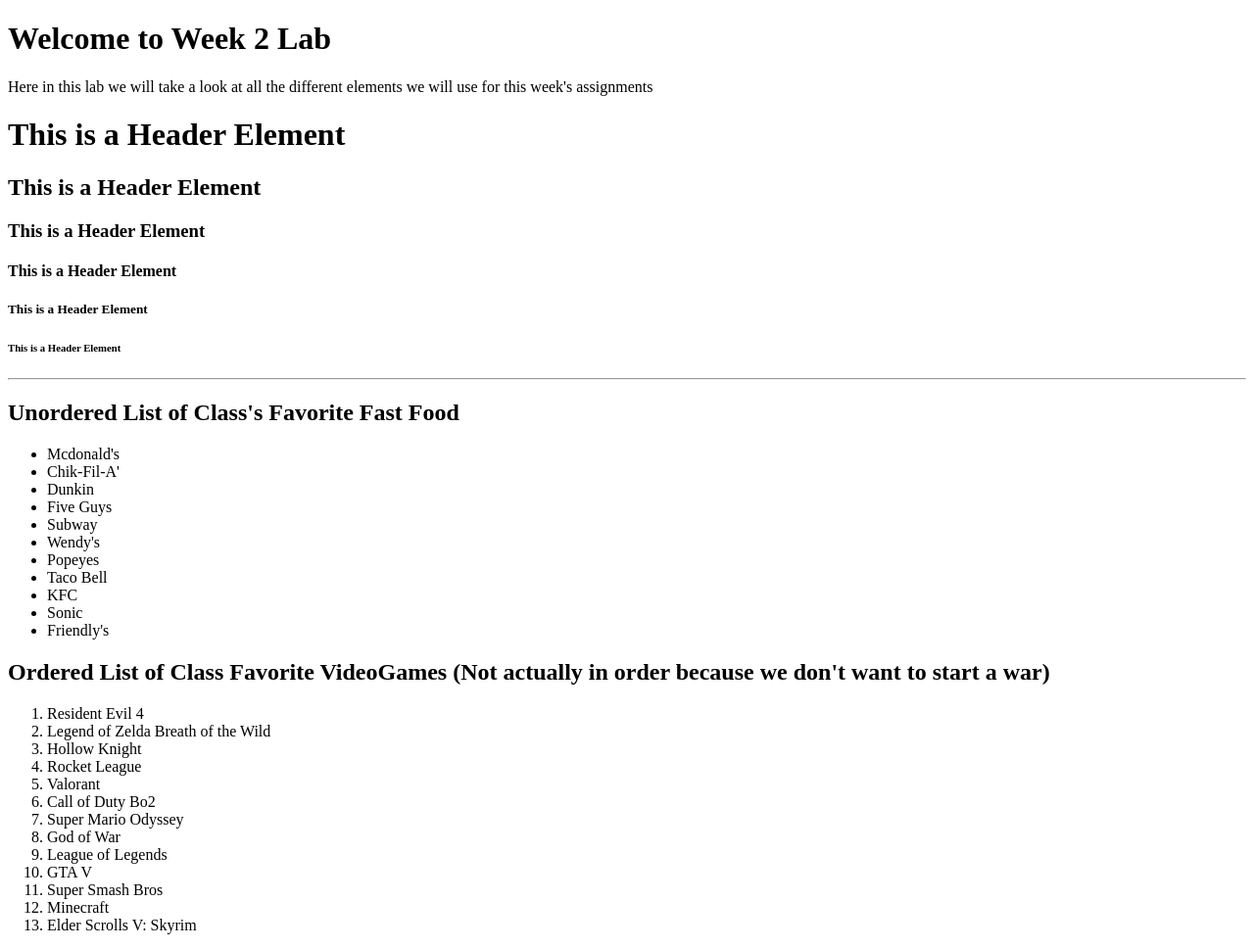
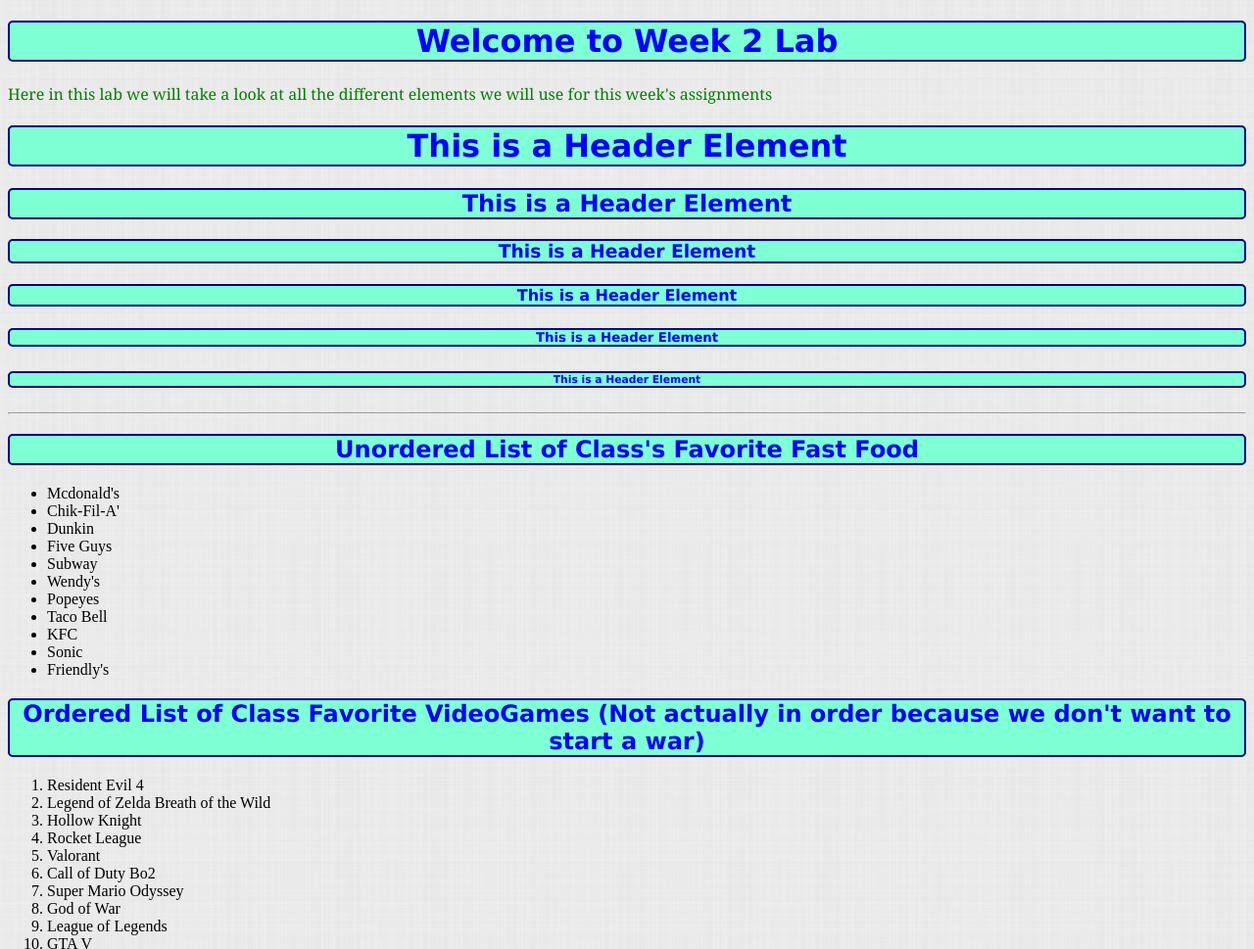
Before and after one commit to OwenMTill/HTMLJS202221, a plain HTML site: page Week2/week2lab.html in a window 1280 px wide. Shown: the top 969 px of the page at 98% size. Drawn offline with Linux system fonts and the light colour scheme.

Commit message:
In class work oct 12 and start of assignment 2

```diff
--- /dev/null
+++ b/Week2/style.css
@@ -0,0 +1,29 @@
+p {
+    color: green;
+    font-family: Georgia, 'Times New Roman', Times, serif;
+}
+h3,h2,h5,h1,h4,h6{
+    color: blue;
+    font-family: 'Lucida Sans', 'Lucida Sans Regular', 'Lucida Grande', 'Lucida Sans Unicode', Geneva, Verdana, sans-serif;
+    background-color: aquamarine;
+    text-align: center;
+    border: 2px solid darkblue;
+    border-radius: 5px;
+}
+body{
+    background-color: #c5ebf1;
+    background-image: url("images/background.png");
+}
+a:link{
+    color: darkblue;
+    text-decoration: none;
+}
+a:visited{
+    color: darkblue;
+}
+a:hover{
+    text-decoration: underline;
+}
+a:active{
+    color: black;
+}
--- a/Week2/week2lab.html
+++ b/Week2/week2lab.html
@@ -3,6 +3,40 @@
     <head>
         <meta charset="UTF-8">
         <Title>Week 2 Lab</Title>
+        <!--Example of an In-document stylesheet-->
+        <style>
+            /*This is a css comment*/
+            /*We are going to write some css here*/
+            p {
+                color: green;
+                font-family: Georgia, 'Times New Roman', Times, serif;
+            }
+            h3,h2,h5,h1,h4,h6{
+                color: blue;
+                font-family: 'Lucida Sans', 'Lucida Sans Regular', 'Lucida Grande', 'Lucida Sans Unicode', Geneva, Verdana, sans-serif;
+                background-color: aquamarine;
+                text-align: center;
+                border: 2px solid darkblue;
+                border-radius: 5px;
+            }
+            body{
+                background-color: #c5ebf1;
+                background-image: url("images/background.png");
+            }
+            a:link{
+                color: darkblue;
+                text-decoration: none;
+            }
+            a:visited{
+                color: darkblue;
+            }
+            a:hover{
+                text-decoration: underline;
+            }
+            a:active{
+                color: black;
+            }
+        </style>
     </head>
     <body>
         <!--This is a header one element-->
```
Also changed, not shown: Assignment2/index.html (added, +28 -0 lines), Week2/page2.html (+1 -0 lines), Week2/images/background.png (added), 1 other file.
